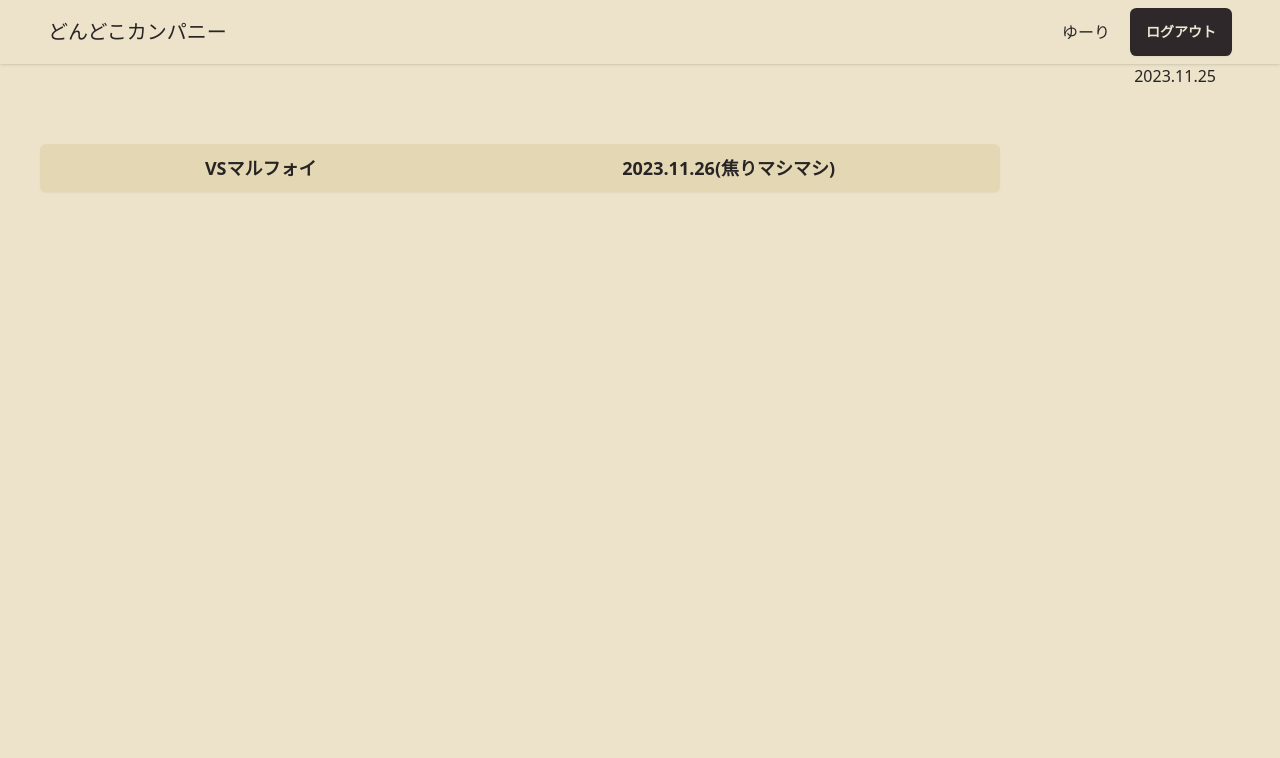
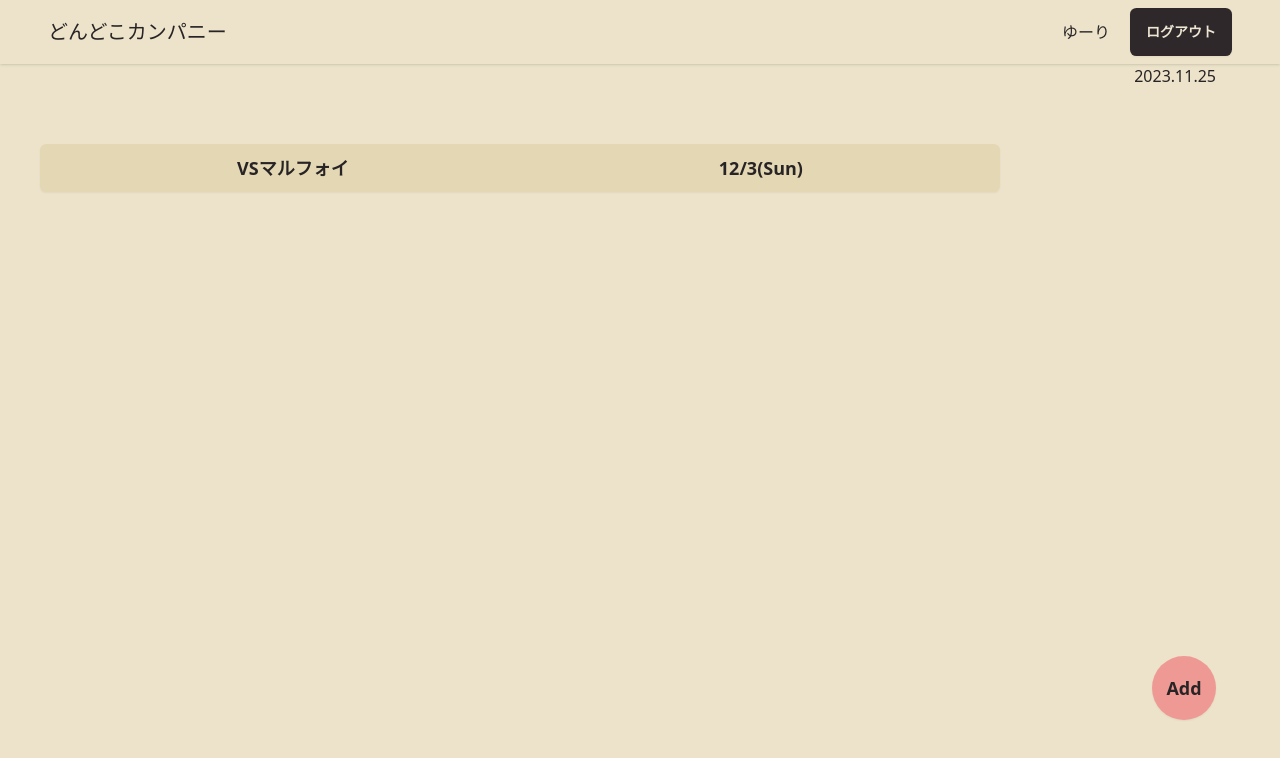
Before and after one commit to yu-rimasui/work06_reminder, a React app: page /Manager in a window 1280 px wide. Shown: the top 758 px of the page. Built offline with nearby package versions, Linux system fonts and the light colour scheme.

Commit message:
todoリストの追加モーダル等つくりました。

```diff
--- a/src/component/ManagerTodo.jsx
+++ b/src/component/ManagerTodo.jsx
@@ -1,30 +1,199 @@
-import React, { useState } from "react";
+import React, { useEffect, useState } from "react";
+import TodoItem from "./TodoItem";
 
 const ManagerTodo = () => {
-  const [todoList, setTodoList] = useState([]);
-  const id = 1;
-  const title = "VSマルフォイ";
-  const due_date = "2023.11.26(焦りマシマシ)";
+  // タスクデータ
+  const [tasks, setTasks] = useState([]);
+  const initTask = {
+    id: null,
+    title: "",
+    due_date: "",
+  };
+  const [task, setTask] = useState(initTask);
+
+  // // フェッチ
+  // const API_URL = "http://localhost:3000/";
+  // let isFirst = false;
+  // useEffect(() => {
+  //   fetchEvent();
+  //   isFirst = true;
+  // }, []);
+
+  // useEffect(() => {
+  //   if (!isFirst && task.id !== null) {
+  //     setShow(true);
+  //   }
+  // }, [task]);
+
+  // const fetchEvent = () => {
+  //   fetch(API_URL)
+  //     .then((responseData) => {
+  //       return responseData.json();
+  //     })
+  //     .then((result) => {
+  //       setTasks(result);
+  //     });
+  // };
+
+  // タスク追加
+  const addTask = (title, due_date) => {
+    const addDate = { title, due_date };
+    fetch(API_URL, {
+      body: JSON.stringify(addDate),
+      method: "POST",
+      headers: {
+        "Content-Type": "application/json",
+      },
+    }).then(fetchEvent);
+  };
+
+  // タスク削除
+  const deleteTask = (id) => {
+    const taskURL = API_URL + id;
+    fetch(taskURL, {
+      method: "DELETE",
+    }).then(fetchEvent);
+  };
+
+  // タスク編集
+  const editTask = (id, title, due_date) => {
+    const taskURL = API_URL + id;
+    const editData = { id, title, due_date };
+    fetch(taskURL, {
+      body: JSON.stringify(editData),
+      method: "PUT",
+      headers: {
+        "Content-Type": "application/json",
+      },
+    }).then(fetchEvent);
+  };
 
   return (
     <>
-      <div className="flex flex-col">
-        <TodoItem id={id} title={title} due_date={due_date} />
-      </div>
+      <TodoItem task={task} />
+      <TaskModal
+        task={task}
+        addTask={addTask}
+        editTask={editTask}
+        deleteTask={deleteTask}
+      />
     </>
   );
 };
 
 export default ManagerTodo;
 
-const TodoItem = (props) => {
-  const { id, title, due_date } = props;
+const TaskModal = (props) => {
+  // フォームコンテンツ
+  const initForm = {
+    title: "",
+    due_date: "",
+  };
+  const [form, setForm] = useState(initForm);
+
+  useEffect(() => {
+    const { id, title, due_date } = props;
+    if (id !== null) {
+      setForm({
+        title: title,
+        due_date: due_date,
+      });
+    } else {
+      setForm(initData);
+    }
+  }, [props.task]);
+
+  // handleInputChange:フォーム変更時データ保持
+  const handleInputChange = (e) => {
+    const { value, name } = e.target;
+    setForm({
+      ...form,
+      [name]: value,
+    });
+  };
+
+  // handleSubmit:フォームの内容をtaskに保持
+  const handleSubmit = () => {
+    const { title, due_date } = form;
+
+    if (title === "") {
+      return alert("タイトルを入力してください");
+    }
+    if (props.task.id === null) {
+      props.addTask(title, due_date);
+    } else {
+      props.editTask(props.task.id, title, due_date);
+    }
+    // modal閉じる
+  };
+
+  // handleDelete:フォームの内容を削除
+  const handleDelete = () => {
+    props.deleteTask(props.task.id);
+    // modal閉じる
+  };
+
   return (
     <>
-      <button className="my-14 mx-10 w-9/12 text-lg flex justify-around btn">
-        <div>{title}</div>
-        <div>{due_date}</div>
+      <button
+        className="btn btn-lg btn-circle btn-primary z-10 fixed bottom-20 right-16"
+        onClick={() => document.getElementById("my_modal_3").showModal()}
+      >
+        Add
       </button>
+      <dialog id="my_modal_3" className="modal">
+        <div className="modal-box">
+          <h3 className="font-bold text-lg flex justify-center">
+            {props.task.id === null ? "追加" : "編集"}
+          </h3>
+          <div className="join my-10 gap-10 flex flex-col">
+            <input
+              type="text"
+              name="title"
+              placeholder="タスク"
+              defaultValue={form.title}
+              onChange={handleInputChange}
+            />
+            <input
+              type="date"
+              name="due_date"
+              defaultValue={form.due_date}
+              onChange={handleInputChange}
+            />
+          </div>
+          {props.task.id === null ? (
+            <>
+              <button
+                type="submit"
+                onClick={handleSubmit}
+                className="btn btn-primary"
+              >
+                追加
+              </button>
+            </>
+          ) : (
+            <>
+              <button
+                type=""
+                onClick={handleDelete}
+                className="btn btn-neutral"
+              >
+                削除
+              </button>
+              <button
+                type="submit"
+                onClick={handleSubmit}
+                className="btn btn-primary mx-5"
+              >
+                編集
+              </button>
+            </>
+          )}
+        </div>
+        <form method="dialog" className="modal-backdrop">
+          <button>close</button>
+        </form>
+      </dialog>
     </>
   );
 };
--- /dev/null
+++ b/src/component/TodoItem.jsx
@@ -0,0 +1,19 @@
+import React from "react";
+
+const TodoItem = (props) => {
+  const { id, title, due_date, editTodo } = props;
+  return (
+    <>
+      <button
+        key={id}
+        className="my-14 mx-10 w-9/12 text-lg flex justify-around btn"
+        onClick={() => document.getElementById("my_modal_3").showModal()}
+      >
+        <div>VSマルフォイ</div>
+        <div>12/3(Sun)</div>
+      </button>
+    </>
+  );
+};
+
+export default TodoItem;
```
Also changed, not shown: src/component/EventModal.jsx (deleted).
